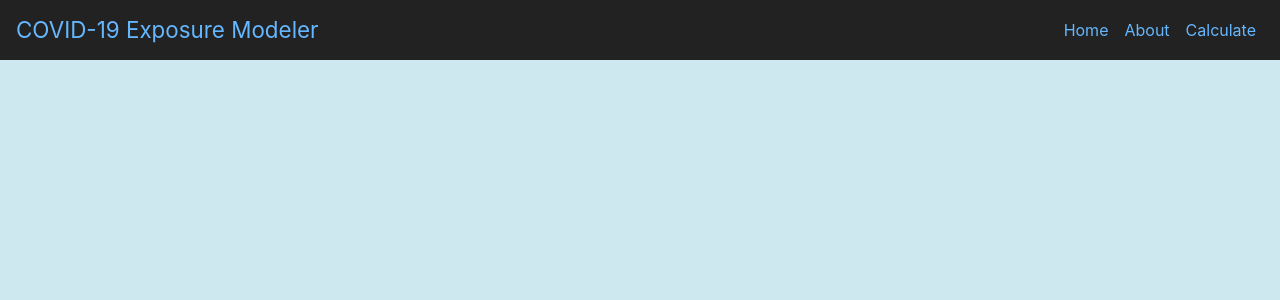
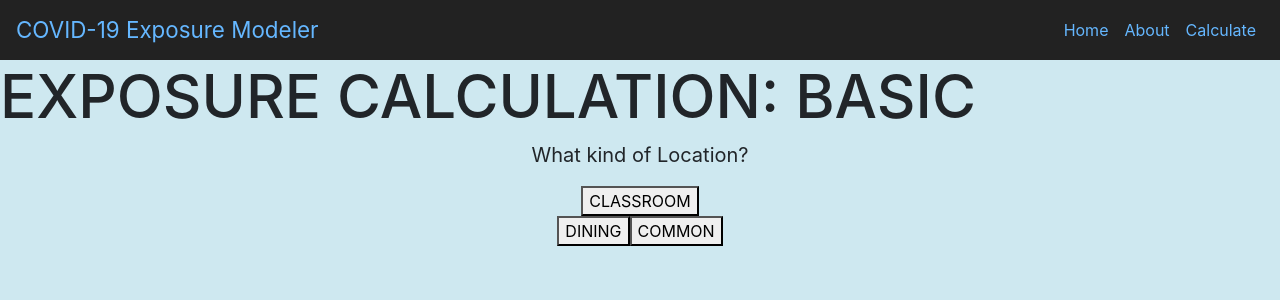
Before and after one commit to ayushgarg-ag/COVID-Risk-Web-App, a React (Create React App) app in the folder covid-frontend/: page /calculate-location in a window 1280 px wide. Shown: the top 300 px of the page. Built offline with nearby package versions, Linux system fonts and the light colour scheme.

Commit message:
Added location page

```diff
--- a/covid-frontend/src/App.js
+++ b/covid-frontend/src/App.js
@@ -6,6 +6,7 @@ import { Header } from './components/Header';
 import About from './components/About';
 import BasicClassroom from './components/BasicClassroom';
 import CalculateHome from './components/CalculateHome';
+import Locations from './components/Locations';
 import { BrowserRouter as Router, Switch, Route } from 'react-router-dom';
 
 function App() {
@@ -19,6 +20,7 @@ function App() {
           <Route path="/about" component={About} />
           <Route path="/basic-classroom" component={BasicClassroom} />
           <Route path="/calculate-home" component={CalculateHome} />
+          <Route path="/calculate-location" component={Locations} />
         </Switch>
       </Router>
     </div>
--- a/covid-frontend/src/components/CalculateHome.js
+++ b/covid-frontend/src/components/CalculateHome.js
@@ -8,10 +8,10 @@ function CalculateHome(){
             <p className="desc">
                 What kind of assessment?
             </p>
-            <a href="/basic-classroom">
+            <a href="/calculate-location">
                 <button className="calculate-basic">BASIC</button><br/>
             </a>
-            <a href="/calculate-home">
+            <a href="/calculate-location">
                 <button className="calculate-advanced">ADVANCED</button>
             </a>
         </nav>
--- /dev/null
+++ b/covid-frontend/src/components/Locations.js
@@ -0,0 +1,24 @@
+import React from 'react';
+import '../App.css';
+
+function Locations(){
+    return(
+        <nav className="calculate-location">
+            <h2 className="title">EXPOSURE CALCULATION: BASIC</h2>
+            <p className="desc">
+                What kind of Location?
+            </p>
+            <a href="/basic-classroom">
+                <button className="calculate-classroom">CLASSROOM</button><br/>
+            </a>
+            <a href="/basic-classroom">
+                <button className="calculate-dining">DINING</button>
+            </a>
+            <a href="/basic-classroom">
+                <button className="calculate-common">COMMON</button>
+            </a>
+        </nav>
+    )
+}
+
+export default Locations;
```
